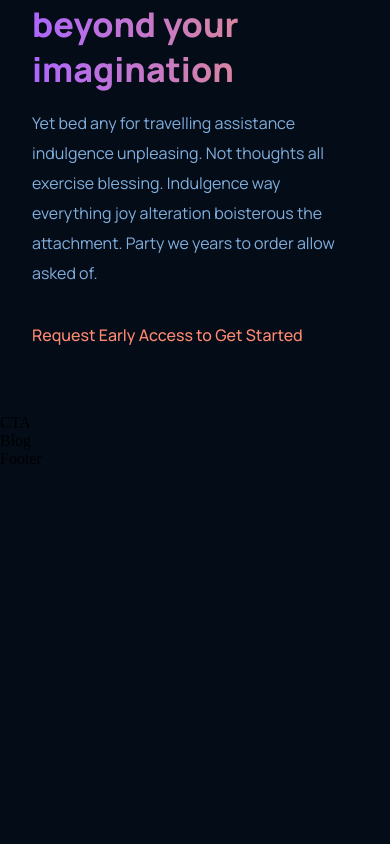
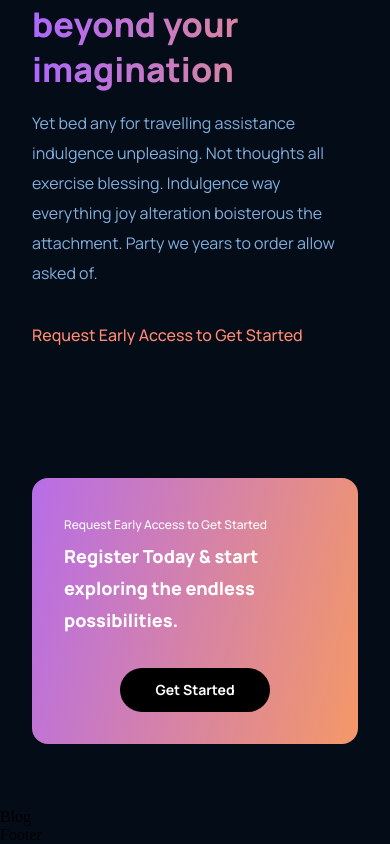
Before and after one commit to ali-sazzad/gpt-3-website-reactjs, a React (Create React App) app: page / in a window 390 px wide. Shown: the part 3847-4691 px from the top of the page. Before the commit the page ends 4315 px from the top, so only its background shows below. Built offline with nearby package versions, Linux system fonts and the light colour scheme.

Commit message:
completed CTA component

```diff
--- a/src/components/cta/CTA.jsx
+++ b/src/components/cta/CTA.jsx
@@ -1,12 +1,16 @@
 import React from 'react';
 import './cta.css';
 
-const CTA = () => {
-  return (
-    <div>
-        CTA
+const CTA = () => (
+  <div className="gpt3__cta">
+    <div className="gpt3__cta-content">
+      <p>Request Early Access to Get Started</p>
+      <h3>Register Today & start exploring the endless possibilities.</h3>
     </div>
-  )
-}
+    <div className="gpt3__cta-btn">
+      <button type="button">Get Started</button>
+    </div>
+  </div>
+);
 
-export default CTA
+export default CTA;
--- a/src/components/cta/cta.css
+++ b/src/components/cta/cta.css
@@ -0,0 +1,84 @@
+.gpt3__cta {
+    display: flex;
+    justify-content: space-between;
+    align-items: center;
+    flex-direction: row;
+
+    padding: 2rem;
+    margin: 4rem;
+    border-radius: 1rem;
+    background: var(--gradient-bar)
+}
+
+.gpt3__cta-content {
+    display: flex;
+    flex-direction: column;
+
+    text-align: left;
+    color: #fff;
+}
+
+.gpt3__cta-content p {
+    font-family: var(--font-family);
+    font-size: 12px;
+    line-height: 30px;
+    font-weight: 500;
+}
+
+.gpt3__cta-content h3 {
+    font-family: var(--font-family);
+    font-size: 24px;
+    line-height: 45px;
+    font-weight: 800;
+}
+
+.gpt3__cta-btn {
+    display: flex;
+    justify-content: center;
+    align-items: center;
+
+    margin-left: 2rem;
+}
+
+.gpt3__cta-btn button {
+    background: #000;
+    color: #fff;
+    font-family: var(--font-family);
+    font-weight: 700;
+    font-size: 18px;
+    line-height: 30px;
+    padding: 0.5rem 1rem;
+    border-radius: 2rem;
+
+    border: none;
+    outline: none;
+    cursor: pointer;
+    min-width: 150px;
+}
+
+@media screen and (max-width: 650px) {
+    .gpt3__cta {
+        flex-direction: column;
+    }
+
+    .gpt3__cta-btn {
+        margin: 2rem 0 0;
+    }
+}
+
+@media screen and (max-width: 550px) {
+    .gpt3__cta {
+        flex-direction: column;
+        margin: 4rem 2rem;
+    }
+
+    .gpt3__cta-content h3 {
+        font-size: 18px;
+        line-height: 32px;
+    }
+
+    .gpt3__cta-btn button {
+        font-size: 14px;
+        line-height: 28px;
+    }
+}
```
